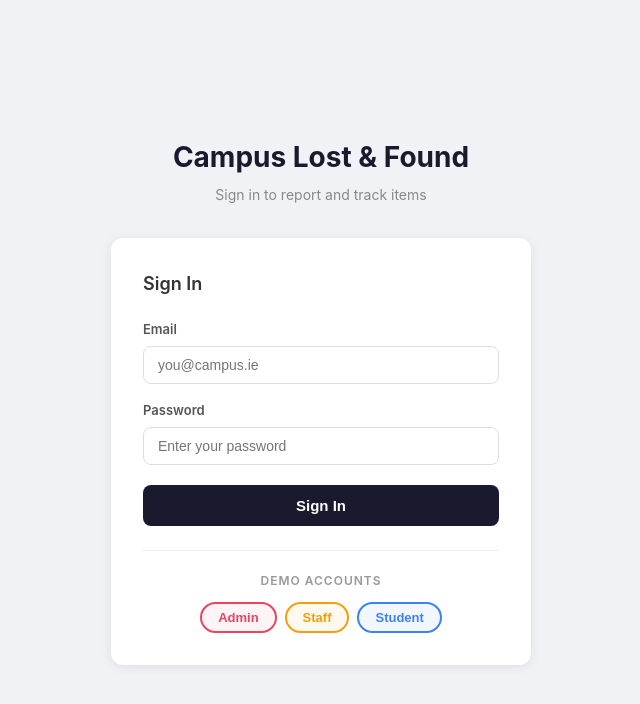
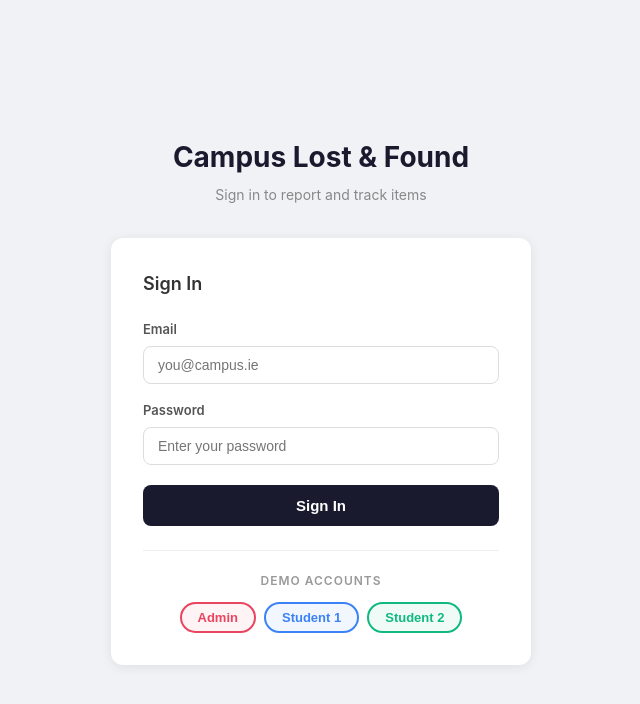
Before and after one commit to Vikasreddy06/CPP_project, a React (Create React App) app in the folder frontend/: page /login in a window 1280 px wide. Shown: the top 704 px of the page, without its empty margins (319-959 px from the left). Built offline with nearby package versions, Linux system fonts and the light colour scheme; no server answers.

Commit message:
Remove staff role, add 2 student demo accounts

```diff
--- a/frontend/src/pages/Login.js
+++ b/frontend/src/pages/Login.js
@@ -10,8 +10,8 @@ const API_BASE = process.env.REACT_APP_API_URL || 'http://localhost:5001';
 
 const demoCreds = [
   { label: 'Admin', email: 'admin@campus.ie', password: 'Admin123!', color: '#e94560' },
-  { label: 'Staff', email: 'staff@campus.ie', password: 'Staff123!', color: '#f59e0b' },
-  { label: 'Student', email: 'student@campus.ie', password: 'Student123!', color: '#3b82f6' },
+  { label: 'Student 1', email: 'student@campus.ie', password: 'Student123!', color: '#3b82f6' },
+  { label: 'Student 2', email: 'student2@campus.ie', password: 'Student123!', color: '#10b981' },
 ];
 
 function Login() {
```
Also changed, not shown: 1 other file (tests, documents, lock files or other folders).
